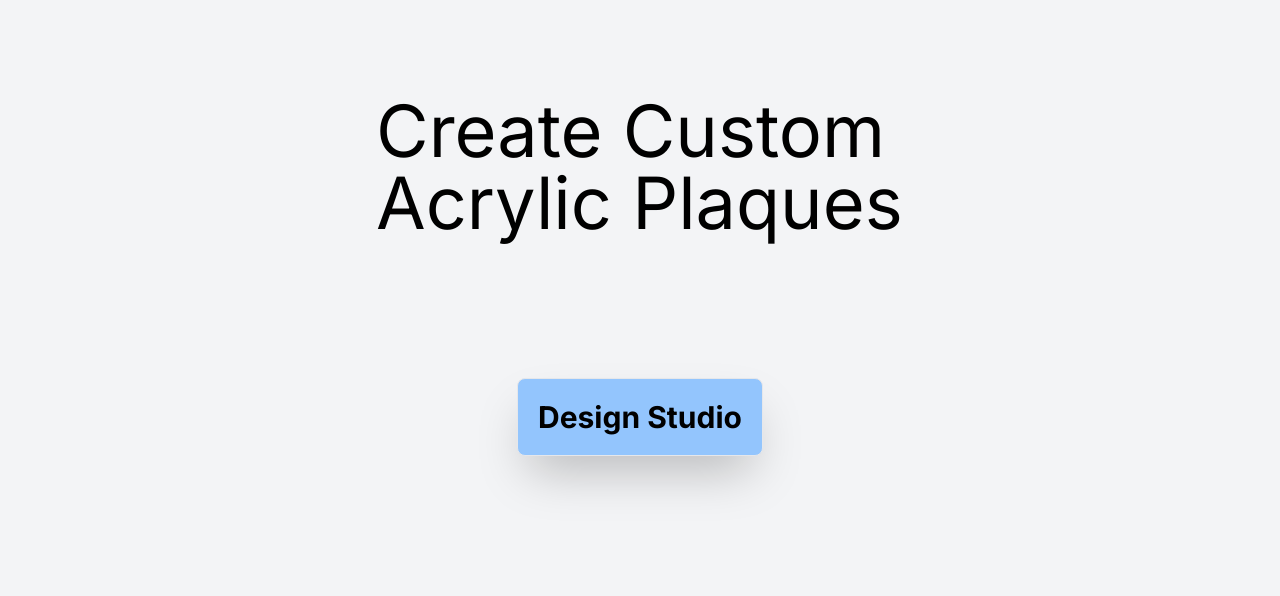
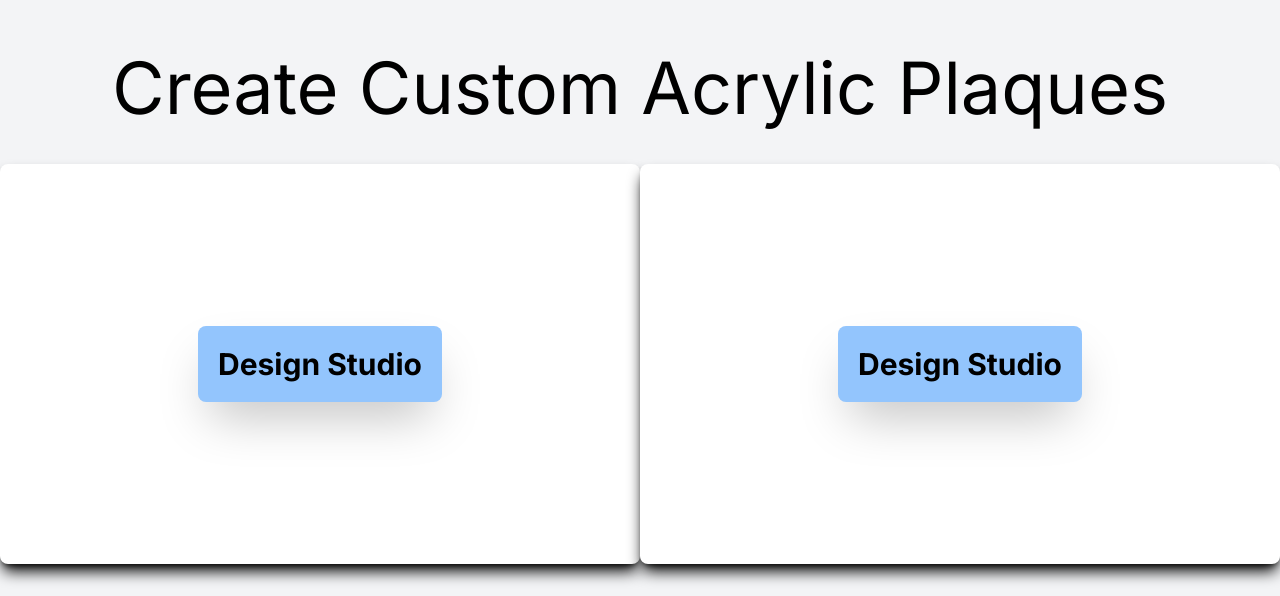
Before and after one commit to Jbrennin2/TS, a Next.js app: page / in a window 1280 px wide. Shown: the part 204-800 px from the top of the page. Built offline with nearby package versions, Linux system fonts and the light colour scheme.

Commit message:
front page transitions

```diff
--- a/app/components/banner.jsx
+++ b/app/components/banner.jsx
@@ -1,25 +1,51 @@
-import { FontAwesomeIcon } from "@fortawesome/react-fontawesome";
-import {
-  faMagnifyingGlass,
-  faCircleStop
-} from "@fortawesome/free-solid-svg-icons";
-
+import { useState, useEffect } from 'react';
 
 export default function Banner({setEditor, editor, setBanner, banner}) {
+    const [scrollY, setScrollY] = useState(0);
+    const [moveUp, setMoveUp] = useState(false);
 
+    useEffect(() => {
+        const handleScroll = () => {
+            setScrollY(window.scrollY);
+        };
+        window.addEventListener('scroll', handleScroll);
+        return () => {
+            window.removeEventListener('scroll', handleScroll);
+        };
+    }, []);
+
+    const getTransform = () => {
+      const scale = Math.max(0.5, 1 - scrollY * 0.001); // This will reduce the scale as you scroll. You can adjust the value '0.001' to make the transformation faster or slower.
+      return `scale(${scale})`;
+  };
+
+  useEffect(() => {
+    scrollY > 200 ? setMoveUp(true) : setMoveUp(false);
+  }, [scrollY]);
 
     return (
-      <div className="flex justify-center items-center h-[500px] w-full mt-5">
-        <div className="flex flex-col items-center justify-evenly h-full">
-        <div className="flex items-center justify-center h-full w-[50%]">
-            <p className="text-7xl">Create Custom Acrylic Plaques</p>
-        </div>
-        <nav>
-          <button className="border bg-blue-300 text-3xl font-bold p-5 rounded-lg shadow-2xl">
-          <a href="/editor">Design Studio</a>
-          </button>
-        </nav>
-        </div>
+      <div className="flex flex-col items-center">
+          <div className={`flex flex-col h-full w-full mt-[20vw] ${scrollY > 200 ? " opacity-0 transition-opacity duration-200" : "transition-opacity duration-1000"}`} style={{ transform: getTransform(), top: 0, zIndex: 10 }}>
+            <div className="flex items-center justify-center w-[100%] sm:w[50%] mb-10">
+                <p className="text-5xl sm:text-7xl text-center px-5">Create Custom Acrylic Plaques</p>
+            </div>
+
+              <div className="flex items-between justify-evenly w-full">
+
+                <div className="flex rounded-lg shadow-lg shadow-black h-[50vh] items-center justify-center w-full bg-white w-[40%]">
+                  <button className="bg-blue-300 text-3xl font-bold p-5 rounded-lg shadow-2xl">
+                  <a href="/editor">Design Studio</a>
+                  </button>
+                </div>
+
+                <div className="flex rounded-lg shadow-lg shadow-black items-center justify-center h-[50vh] w-full bg-white w-[40%]">
+                  <button className="bg-blue-300 text-3xl font-bold p-5 rounded-lg shadow-2xl">
+                  <a href="/editor">Design Studio</a>
+                  </button>
+                </div>
+            </div>
+          </div>
+          <div className={`h-[40vw] mt-[10vw] rounded-lg shadow-lg bg-white transition-all duration-500 ${moveUp ? 'w-[80vw] -translate-y-96' : 'w-[40vw]'}`}></div>
       </div>
     )
   }
--- a/app/page.jsx
+++ b/app/page.jsx
@@ -4,7 +4,6 @@ import Header from './components/header'
 import Banner from './components/banner'
 import { useState } from 'react'
 import { useRouter } from 'next/router';
-
 
 export default function Home() {
 
@@ -14,10 +13,13 @@ export default function Home() {
 
   const [banner, setBanner] = useState(true)
 
+  const [headerSticky, setHeaderSticky] = useState(false);
+
+
   return (
-    <main className="flex flex-col items-center justify-center min-h-screen bg-gray-100">
+    <main className="flex flex-col min-h-[3000px] bg-gray-100">
       {/**<Header /> */}
-      {banner ? <Banner setEditor={setEditor} editor={editor} setBanner={setBanner} banner={banner} /> : <></>}
+      {banner ? <Banner setEditor={setEditor} editor={editor} setBanner={setBanner} banner={banner} setHeaderSticky={setHeaderSticky} headerSticky={headerSticky}/> : <></>}
     </main>
   )
 }
```
